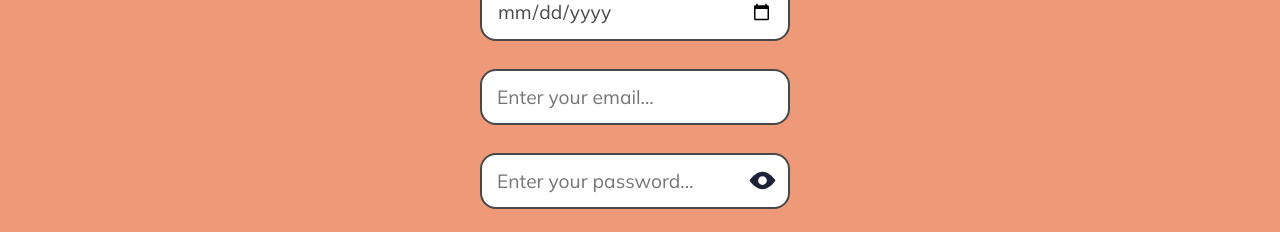
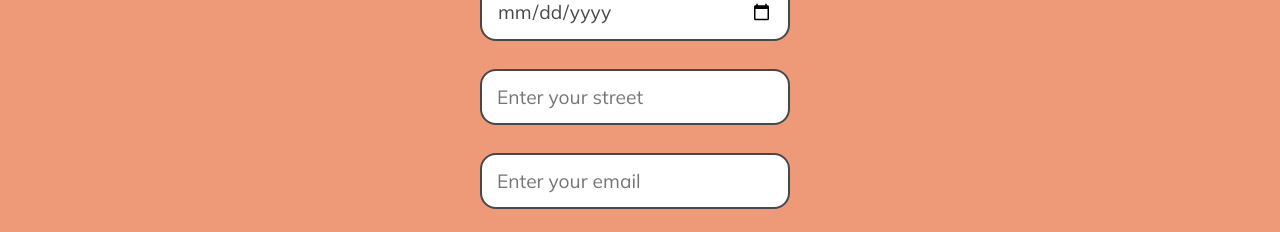
Before and after one commit to akatimer/eCommerceApplication, a React (Vite) app: page /reg in a window 1280 px wide. Shown: the part 714-946 px from the top of the page. Built offline with nearby package versions, Linux system fonts and the light colour scheme.

Commit message:
feat: add street input and litfix other components

```diff
--- a/src/components/EmailInput/EmailInput.tsx
+++ b/src/components/EmailInput/EmailInput.tsx
@@ -9,8 +9,8 @@ const EmailInput: React.FC = () => {
   };
 
   const emailMessages = {
-    valid: 'email is valid',
-    invalid: 'email is not valid',
+    valid: 'Thank you',
+    invalid: 'Email is not valid',
   };
 
   const [emailMessage, setEmailMessage] = useState('');
@@ -36,7 +36,7 @@ const EmailInput: React.FC = () => {
         <LogInInput
           className="input-form"
           type="text"
-          placeholder="Enter your email..."
+          placeholder="Enter your email"
           onChange={emailHandler}
         />
       </div>
--- a/src/components/PasswordInput/PasswordInput.tsx
+++ b/src/components/PasswordInput/PasswordInput.tsx
@@ -9,8 +9,8 @@ const PasswordInput: React.FC = () => {
   };
 
   const passwordMessages = {
-    valid: 'password is valid',
-    invalid: 'password is not valid',
+    valid: 'Thank you',
+    invalid: 'Password is not valid',
   };
 
   const [passwordMessage, setPasswordMessage] = useState('');
@@ -48,7 +48,7 @@ const PasswordInput: React.FC = () => {
         <LogInInput
           className="input-form"
           type={type}
-          placeholder="Enter your password..."
+          placeholder="Enter your password"
           onChange={passwordHandler}
         />
         <div className={`password-toggle ${toggleClass}`} onClick={toggleHandler}></div>
--- a/src/components/Registration/Registration.tsx
+++ b/src/components/Registration/Registration.tsx
@@ -6,6 +6,7 @@ import EmailInput from '../EmailInput/EmailInput';
 import NameInput from '../NameInput/NameInput';
 import LastNameInput from '../LastNameInput/LastNameInput';
 import DateInput from '../DateInput/DateInput';
+import StreetInput from '../StreetInput/StreetImput';
 
 const Registration: React.FC = () => {
   return (
@@ -16,6 +17,7 @@ const Registration: React.FC = () => {
           <NameInput />
           <LastNameInput />
           <DateInput />
+          <StreetInput />
           <EmailInput />
           <PasswordInput />
           <Button
--- /dev/null
+++ b/src/components/StreetInput/StreetImput.tsx
@@ -0,0 +1,47 @@
+import React, { useState, ChangeEvent } from 'react';
+import isStreetValid from '../../utils/validationFunctions/isStreetValid';
+import LogInInput from '../LogInInput/LogInInput';
+
+const StreetInput: React.FC = () => {
+  const colors = {
+    validColor: 'green',
+    invalidColor: 'red',
+  };
+
+  const streetMessages = {
+    valid: 'Thank you',
+    invalid: 'Street is not valid',
+  };
+
+  const [streetMessage, setStreetMessage] = useState('');
+  const [streetMessageColor, setStreetMessageColor] = useState('');
+
+  function streetHandler(event: ChangeEvent<HTMLInputElement>): void {
+    const date = event.target.value;
+    if (isStreetValid(date)) {
+      setStreetMessage(streetMessages.valid);
+      setStreetMessageColor(colors.validColor);
+    } else {
+      setStreetMessage(streetMessages.invalid);
+      setStreetMessageColor(colors.invalidColor);
+    }
+  }
+
+  return (
+    <>
+      <div className="validation-message" style={{ color: streetMessageColor }}>
+        {streetMessage}
+      </div>
+      <div className="input-wrapper">
+        <LogInInput
+          className="input-form"
+          type="text"
+          placeholder="Enter your street"
+          onChange={streetHandler}
+        />
+      </div>
+    </>
+  );
+};
+
+export default StreetInput;
```
